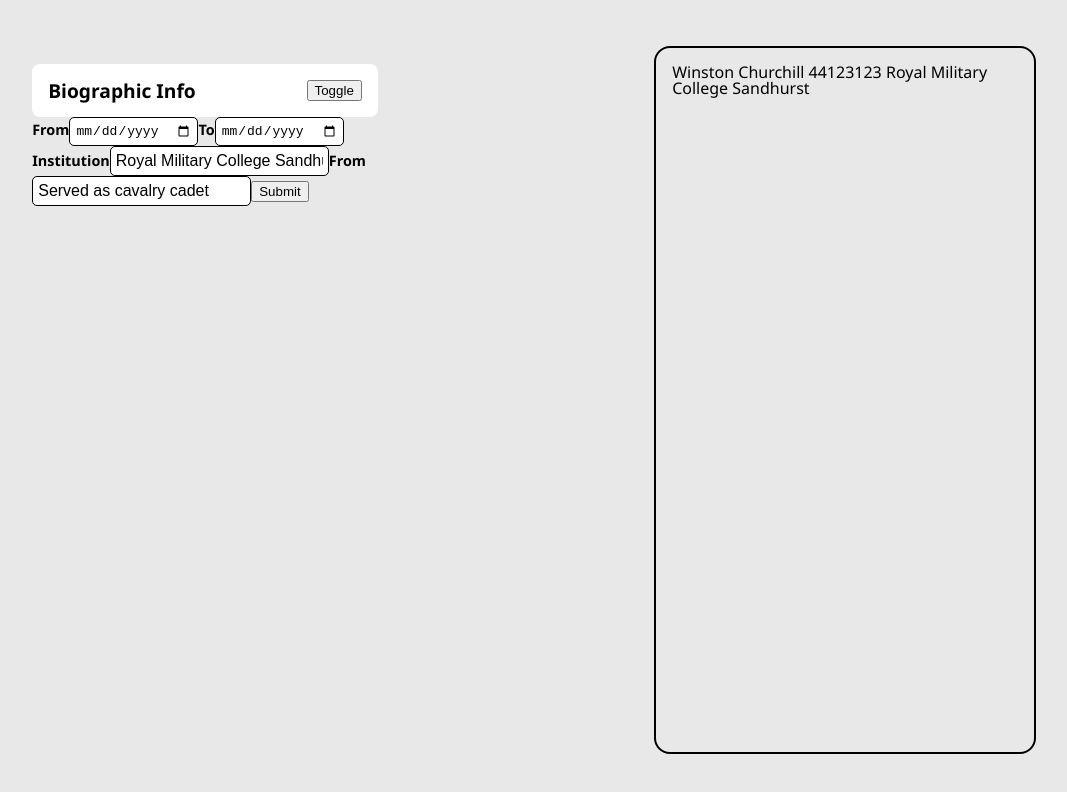
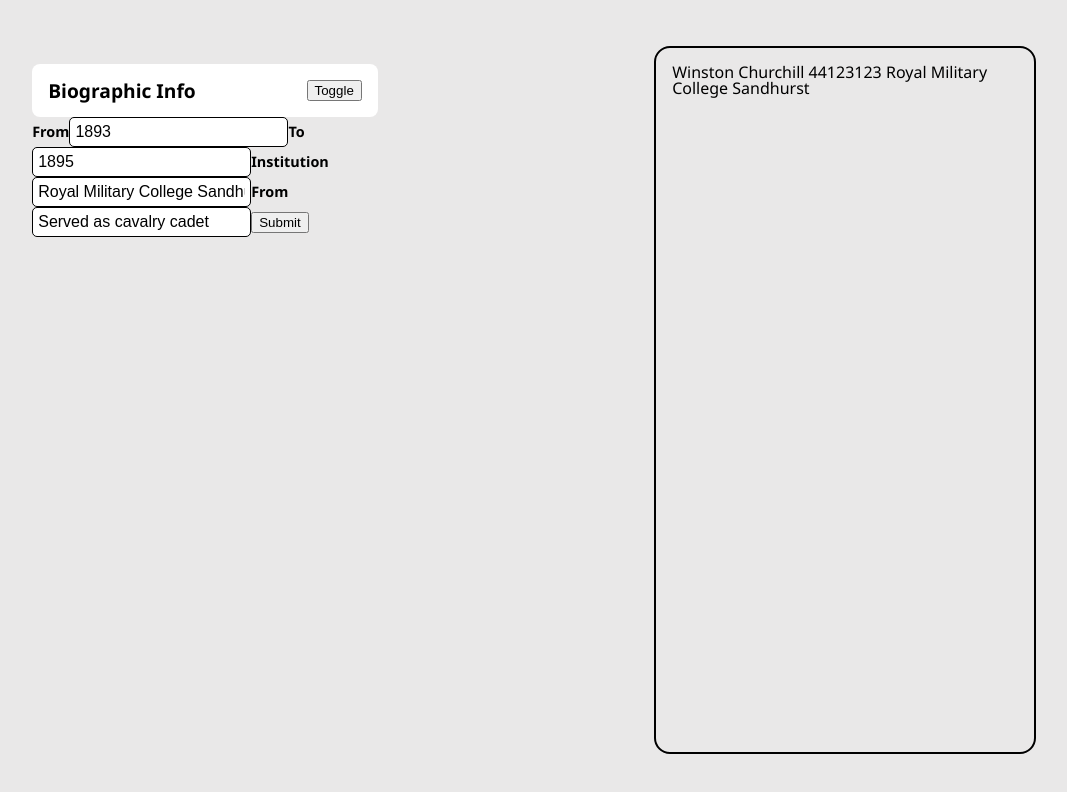
Before and after one commit to BuonicosII/cv-application, a React (Vite) app: page / in a window 1280 px wide. Shown: the top 792 px of the page, without its empty margins (114-1181 px from the left). Built offline with nearby package versions, Linux system fonts and the light colour scheme.

Commit message:
Education forms can be updated and submitted

```diff
--- a/src/components/EduForm.jsx
+++ b/src/components/EduForm.jsx
@@ -1,13 +1,35 @@
 import { useState } from 'react'
-import { format, parseISO } from "date-fns"
 
 function EduExperience ({ someObj, someFn, index}) {
+
+    const [degree, setDegree] = useState(someObj.education[index])
+
+    function formUpdate(e) {
+
+        e.preventDefault()
+
+        const newDegree = {
+            from: e.target.parentNode.from.value,
+            to: e.target.parentNode.to.value,
+            institution: e.target.parentNode.institution.value,
+            info: e.target.parentNode.info.value
+        }
+
+        setDegree(newDegree)
+    }
 
     function degreeSubmit(e) {
 
         e.preventDefault()
 
-        const newDegree = {institution: "liceo copernico"}
+        console.log(e.target)
+
+        const newDegree = {
+            from: e.target.from.value,
+            to: e.target.to.value,
+            institution: e.target.institution.value,
+            info: e.target.info.value
+        }
 
         someObj.education[index] = newDegree;
 
@@ -20,13 +42,13 @@
     return (
         <form onSubmit={degreeSubmit}>
             <label htmlFor="from">From</label>
-            <input type='date' name='from' id='from'></input>
+            <input onChange={formUpdate}name='from' id='from' value={degree.from}></input>
             <label htmlFor="to">To</label>
-            <input type='date' name='to' id='to'></input>
+            <input onChange={formUpdate}name='to' id='to' value={degree.to}></input>
             <label htmlFor="institution">Institution</label>
-            <input name='institution' id='institution' value={someObj.education[index].institution}></input>
+            <input onChange={formUpdate} name='institution' id='institution' value={degree.institution}></input>
             <label htmlFor="info">From</label>
-            <input name='info' id='info' value={someObj.education[index].info}></input>
+            <input onChange={formUpdate} name='info' id='info' value={degree.info}></input>
             <button type='submit'>Submit</button>
         </form>
     )
--- a/src/main.jsx
+++ b/src/main.jsx
@@ -14,8 +14,8 @@
   education: [
     {
       institution: "Royal Military College Sandhurst",
-      from: new Date("1893"),
-      to: new Date("1895"),
+      from: "1893",
+      to: "1895",
       info: "Served as cavalry cadet",
     }
   ]
```
